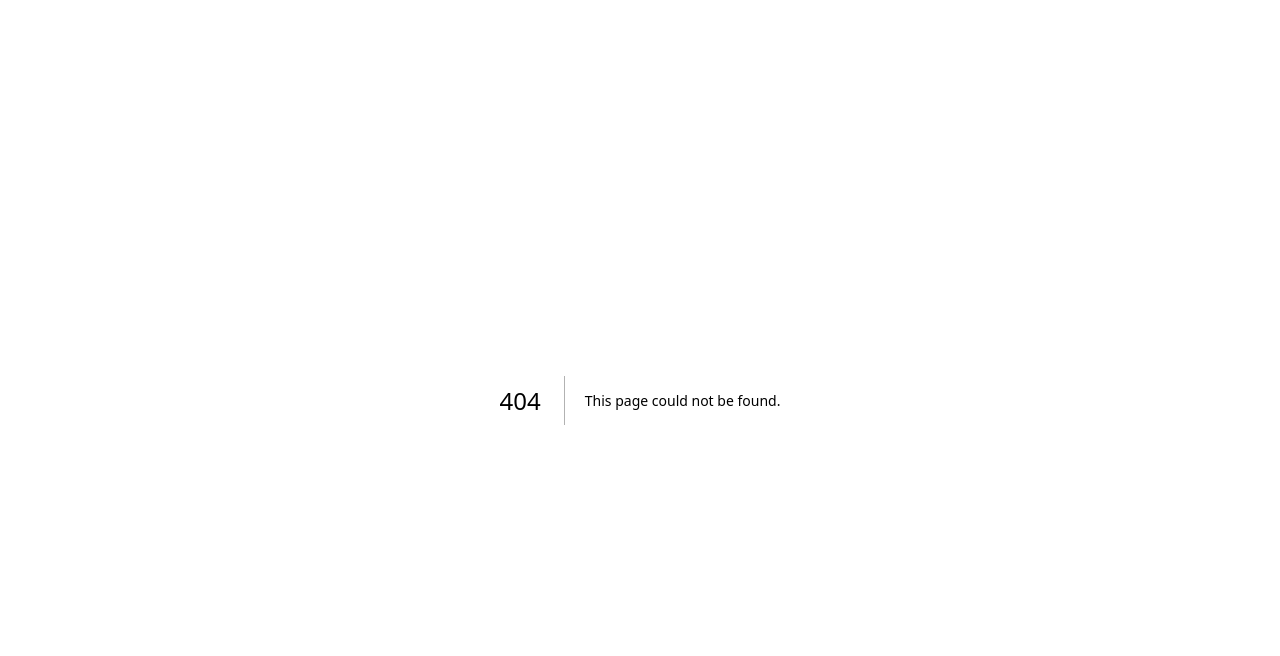
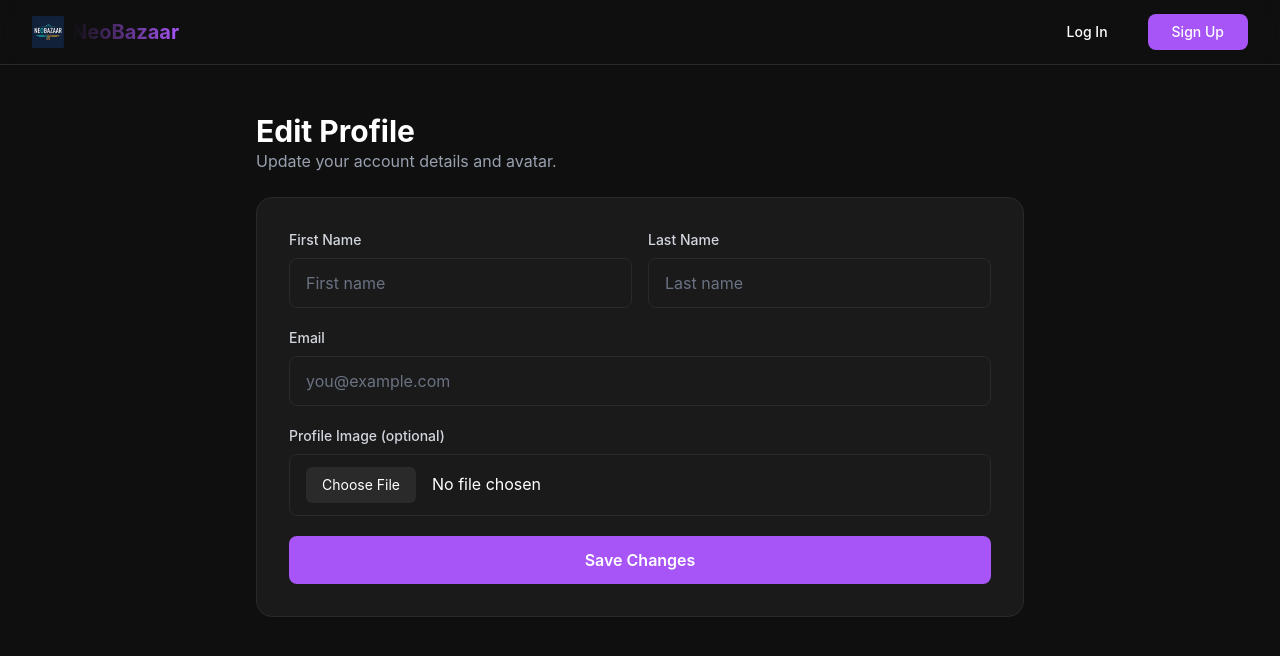
Before and after one commit to Aadityaryal/neobazaar-web, a Next.js app: page /user/profile/edit in a window 1280 px wide. Before the commit this address had no page. Shown: the top 656 px of the page. Built offline with nearby package versions, Linux system fonts and the light colour scheme; no server answers.

Commit message:
Add user profile pages with view and edit functionality

```diff
--- /dev/null
+++ b/app/(protected)/user/profile/_components/ProfileForm.tsx
@@ -0,0 +1,118 @@
+"use client";
+
+import { useState, useTransition } from "react";
+import { useRouter } from "next/navigation";
+import { handleUpdateProfile } from "@/lib/actions/user-action";
+
+type UserData = {
+  _id?: string;
+  username?: string;
+  email?: string;
+  firstName?: string;
+  lastName?: string;
+};
+
+export default function ProfileForm({
+  userData,
+}: {
+  userData: UserData | null;
+}) {
+  const router = useRouter();
+  const [pending, startTransition] = useTransition();
+  const [error, setError] = useState<string | null>(null);
+  const [success, setSuccess] = useState<string | null>(null);
+
+  const [formValues, setFormValues] = useState({
+    firstName: userData?.firstName || "",
+    lastName: userData?.lastName || "",
+    email: userData?.email || "",
+  });
+
+  const [imageFile, setImageFile] = useState<File | null>(null);
+
+  const handleChange = (event: React.ChangeEvent<HTMLInputElement>) => {
+    const { name, value } = event.target;
+    setFormValues((prev) => ({ ...prev, [name]: value }));
+  };
+
+  const onSubmit = (event: React.FormEvent<HTMLFormElement>) => {
+    event.preventDefault();
+    setError(null);
+    setSuccess(null);
+
+    const formData = new FormData();
+    formData.append("firstName", formValues.firstName);
+    formData.append("lastName", formValues.lastName);
+    formData.append("email", formValues.email);
+    if (imageFile) {
+      formData.append("image", imageFile);
+    }
+
+    startTransition(async () => {
+      const response = await handleUpdateProfile(formData);
+      if (!response.success) {
+        setError(response.message);
+        return;
+      }
+
+      setSuccess("Profile updated successfully.");
+      router.push("/user/profile");
+    });
+  };
+
+  return (
+    <form onSubmit={onSubmit} className="space-y-5">
+      {error && <p className="text-sm text-red-500">{error}</p>}
+      {success && <p className="text-sm text-green-400">{success}</p>}
+
+      <div className="grid gap-4 sm:grid-cols-2">
+        <div>
+          <label className="mb-2 block text-sm font-medium text-gray-300">First Name</label>
+          <input
+            name="firstName"
+            value={formValues.firstName}
+            onChange={handleChange}
+            placeholder="First name"
+            className="input-field"
+          />
+        </div>
+        <div>
+          <label className="mb-2 block text-sm font-medium text-gray-300">Last Name</label>
+          <input
+            name="lastName"
+            value={formValues.lastName}
+            onChange={handleChange}
+            placeholder="Last name"
+            className="input-field"
+          />
+        </div>
+      </div>
+
+      <div>
+        <label className="mb-2 block text-sm font-medium text-gray-300">Email</label>
+        <input
+          type="email"
+          name="email"
+          value={formValues.email}
+          onChange={handleChange}
+          placeholder="you@example.com"
+          className="input-field"
+        />
+      </div>
+
+      <div>
+        <label className="mb-2 block text-sm font-medium text-gray-300">Profile Image (optional)</label>
+        <input
+          type="file"
+          accept="image/png,image/jpeg"
+          onChange={(event) => setImageFile(event.target.files?.[0] || null)}
+          className="input-field file:mr-4 file:rounded-md file:border-0 file:bg-dark-border file:px-4 file:py-2 file:text-sm file:text-white"
+        />
+      </div>
+
+      <button type="submit" className="btn-primary" disabled={pending}>
+        {pending ? "Saving..." : "Save Changes"}
+      </button>
+    </form>
+  );
+}
--- /dev/null
+++ b/app/(protected)/user/profile/edit/page.tsx
@@ -0,0 +1,20 @@
+import { getUserData } from "@/lib/cookie";
+import ProfileForm from "../_components/ProfileForm";
+
+export default async function UserProfileEditPage() {
+  const userData = await getUserData();
+
+  return (
+    <div className="min-h-screen px-6 py-12">
+      <div className="mx-auto w-full max-w-3xl">
+        <div className="mb-6">
+          <h1 className="text-3xl font-bold text-white">Edit Profile</h1>
+          <p className="text-gray-400">Update your account details and avatar.</p>
+        </div>
+        <div className="card">
+          <ProfileForm userData={userData} />
+        </div>
+      </div>
+    </div>
+  );
+}
--- /dev/null
+++ b/app/(protected)/user/profile/page.tsx
@@ -0,0 +1,41 @@
+import Link from "next/link";
+import { getUserData } from "@/lib/cookie";
+
+export default async function UserProfilePage() {
+  const userData = await getUserData();
+  const fullName = [userData?.firstName, userData?.lastName].filter(Boolean).join(" ");
+
+  return (
+    <div className="min-h-screen px-6 py-12">
+      <div className="mx-auto w-full max-w-3xl">
+        <div className="mb-6 flex flex-col gap-4 sm:flex-row sm:items-center sm:justify-between">
+          <div>
+            <h1 className="text-3xl font-bold text-white">My Profile</h1>
+            <p className="text-gray-400">Review your account details.</p>
+          </div>
+          <Link href="/user/profile/edit" className="btn-secondary w-auto px-6">
+            Edit Profile
+          </Link>
+        </div>
+        <div className="card space-y-4 text-sm text-gray-300">
+          <div className="flex justify-between border-b border-dark-border pb-3">
+            <span className="text-gray-400">User ID</span>
+            <span className="text-white">{userData?._id || "-"}</span>
+          </div>
+          <div className="flex justify-between border-b border-dark-border pb-3">
+            <span className="text-gray-400">Name</span>
+            <span className="text-white">{fullName || userData?.username || "-"}</span>
+          </div>
+          <div className="flex justify-between border-b border-dark-border pb-3">
+            <span className="text-gray-400">Email</span>
+            <span className="text-white">{userData?.email || "-"}</span>
+          </div>
+          <div className="flex justify-between">
+            <span className="text-gray-400">Role</span>
+            <span className="text-white capitalize">{userData?.role || "user"}</span>
+          </div>
+        </div>
+      </div>
+    </div>
+  );
+}
```
